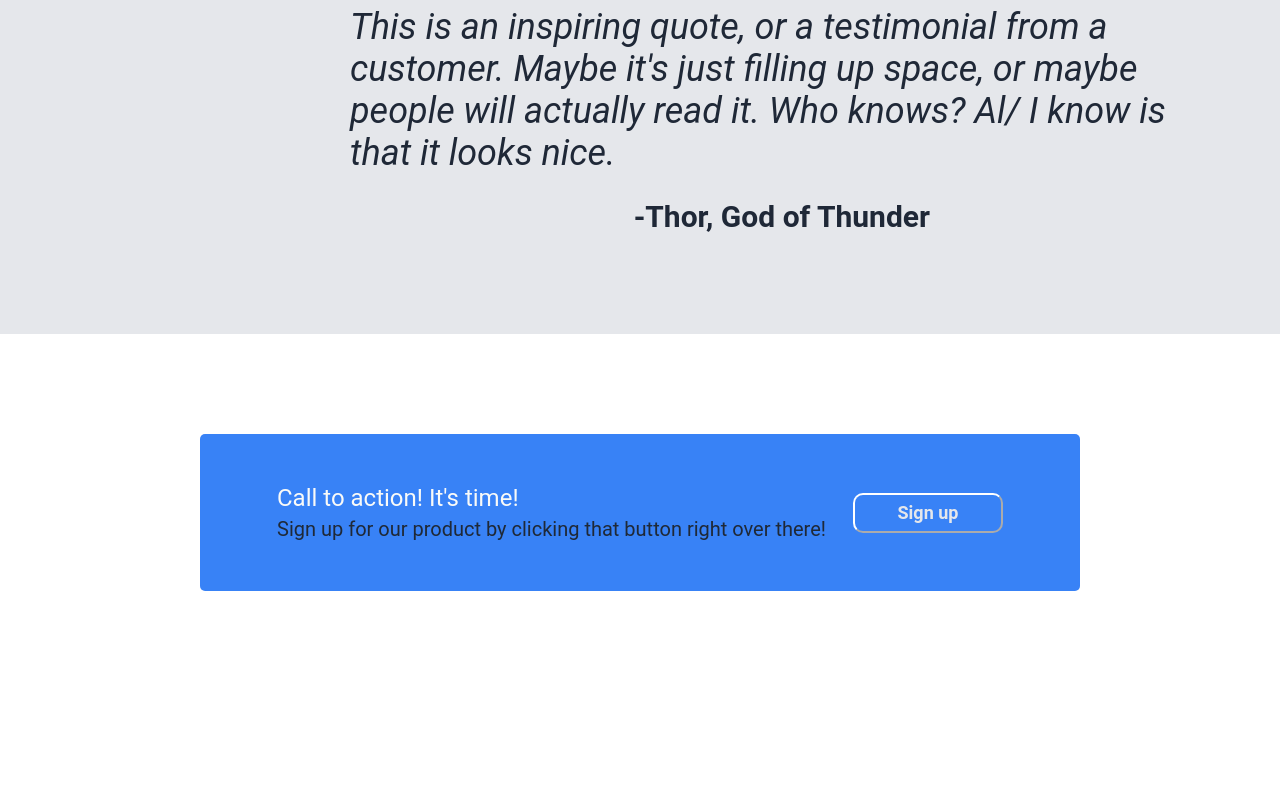
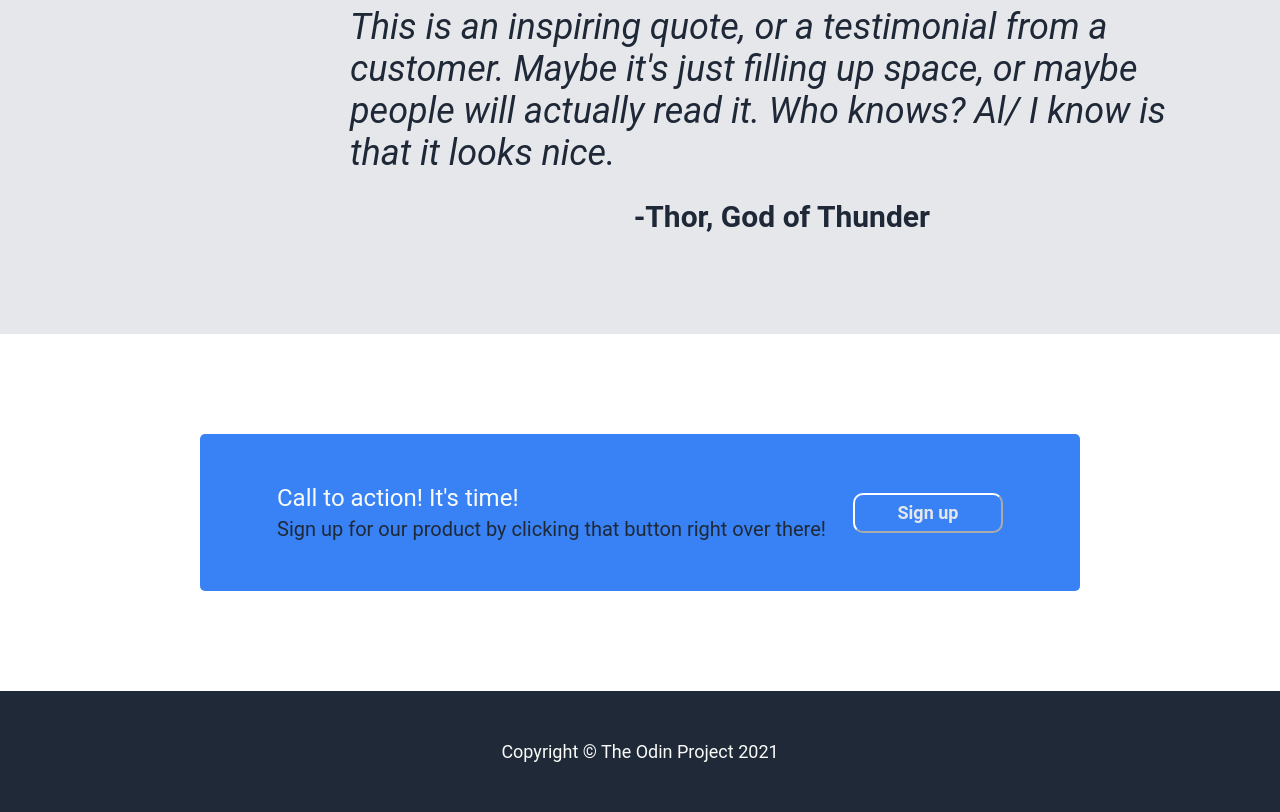
Before and after one commit to crucial-keydev/landing-page, a plain HTML site: page index.html in a window 1280 px wide. Shown: the part 1166-1978 px from the top of the page. Before the commit the page ends 1857 px from the top, so only its background shows below. Drawn offline with Linux system fonts and the light colour scheme.

Commit message:
add footer section. Done for now.

```diff
--- a/index.html
+++ b/index.html
@@ -88,6 +88,11 @@
             </button>
         </div>
     </div>
+    <div class = "footer">
+        <div class = "footer-text">
+            Copyright © The Odin Project 2021
+        </div>
+    </div>
 
 </body>
 </html>
--- a/styles.css
+++ b/styles.css
@@ -195,3 +195,20 @@ a:hover, a:active { text-decoration: none; color:black }
     font-size: 20px;
     color: #1f2937;
 }
+
+.footer {
+    background-color: #1f2937;
+    display: flex;
+    justify-content: center;
+    align-items: center;
+    padding: 50px 50px;
+    align-self:  flex-end;
+
+
+}
+
+.footer-text {
+    font-size: 18px;
+    color: #f9faf8;
+
+}
```
